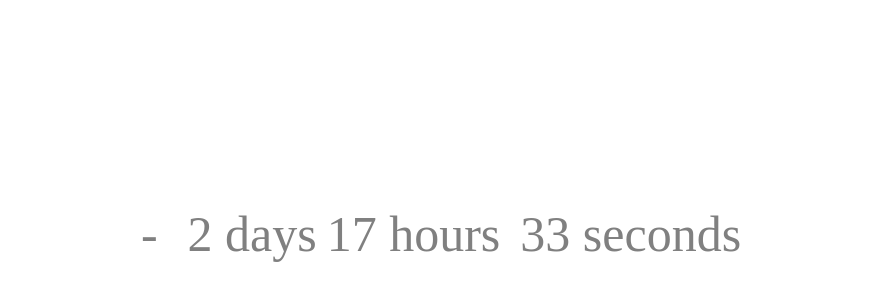
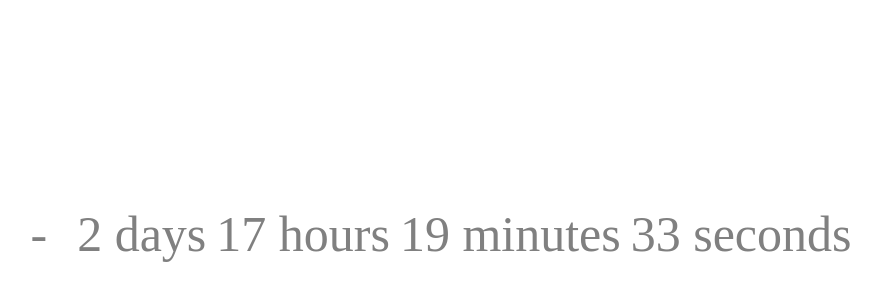
Before and after one commit to neoshrew/hlhcasbm-dot-com, a plain HTML site: page site/index.html in a window 1280 px wide. Shown: the part 166-466 px from the top of the page, without its empty margins (204-1085 px from the left). Drawn offline with Linux system fonts and the light colour scheme.

Commit message:
Bring minutes back.

```diff
--- a/site/index.html
+++ b/site/index.html
@@ -102,6 +102,7 @@
 
             const map = [
               ['seconds', 'getSeconds', 60],
+              ['minutes', 'getMinutes', 60],
               ['hours', 'getHours', 24],
               ['days', 'getDate', getPrevMonthDays],
               ['months', 'getMonth', 12],
```
